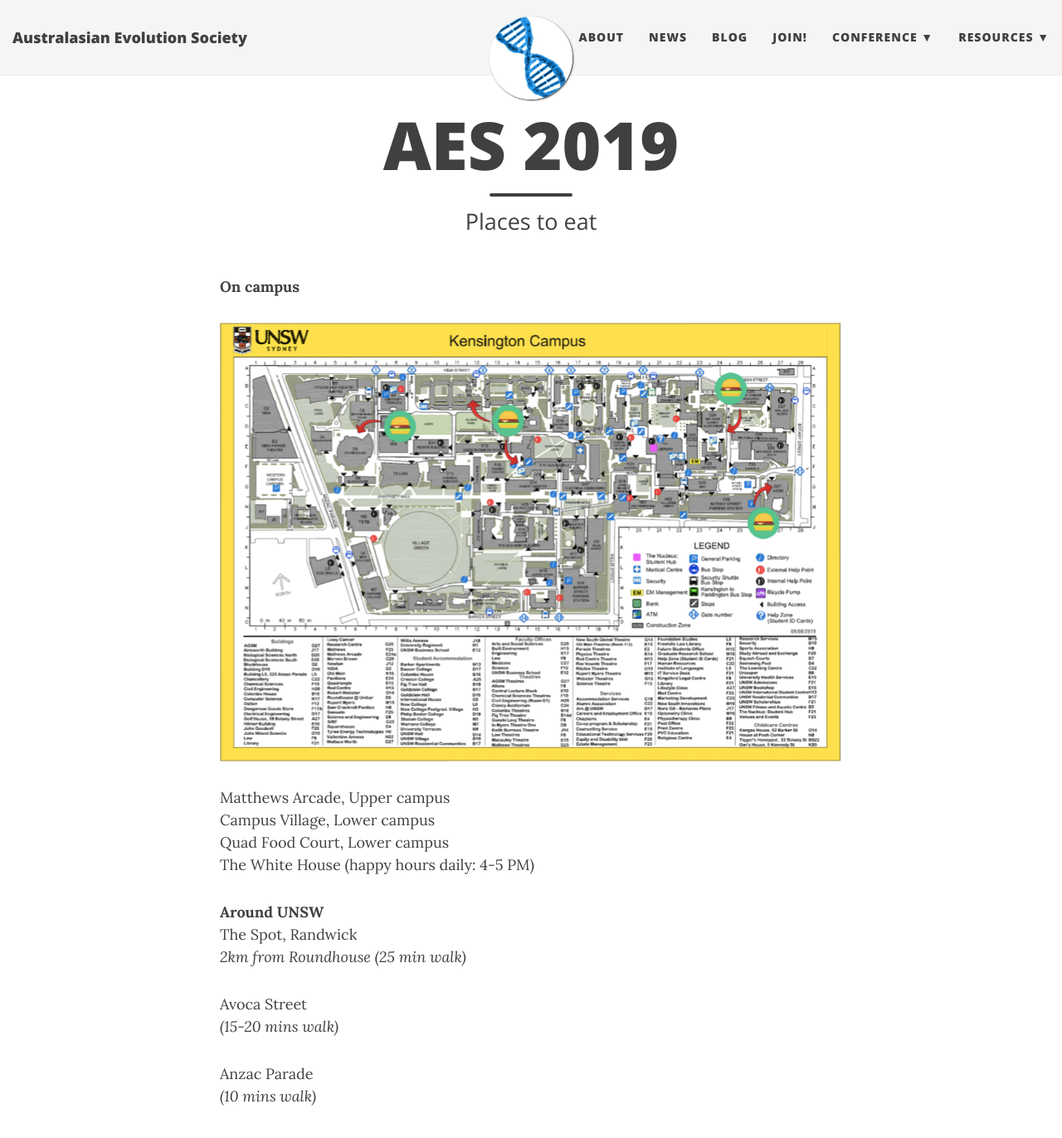
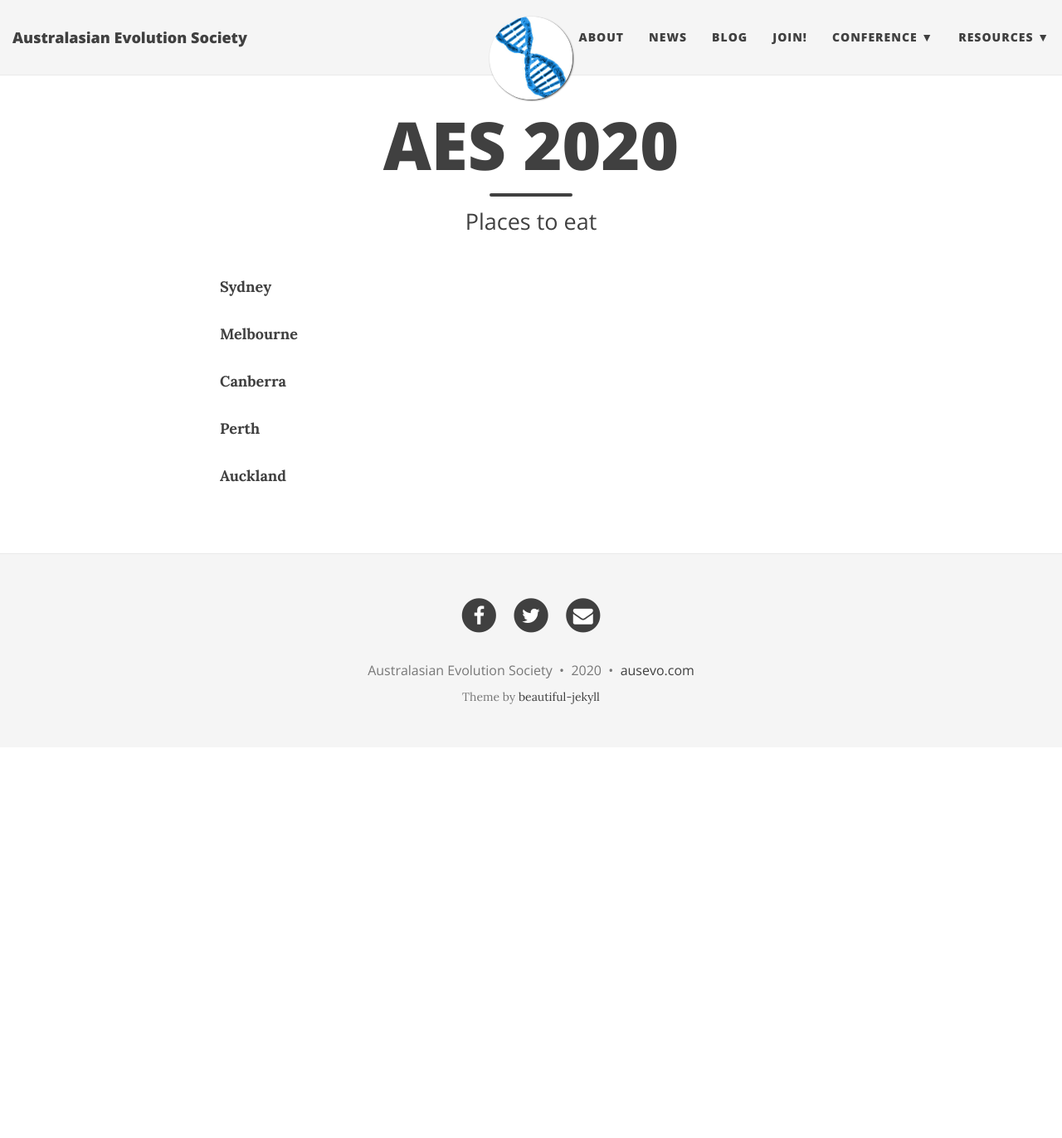
Before and after one commit to ausevo/ausevo.github.io, a Jekyll site: the page built from food.md, in a window 1280 px wide and 1400 px high. Shown: the top 1372 px of the window at 83% size. Built offline with Jekyll 4.4.1, drawn with Linux system fonts in a browser that asks for light colours; nearby versions of some CDN libraries.

Commit message:
Update food.md
update to 2020 for local dinners, need to put location/time of dinners here once confirmed -matt.

```diff
--- a/food.md
+++ b/food.md
@@ -1,26 +1,16 @@
 ---
 layout: page
-title: AES 2019
+title: AES 2020
 subtitle: Places to eat
 css: "/css/index.css"
 ---
 
- **On campus**
+**Sydney**
 
-![Eateries on Campus](/ausevo.github.io/img/big-imgs/campus.png)
+**Melbourne**
 
-Matthews Arcade, Upper campus
-Campus Village, Lower campus
-Quad Food Court, Lower campus
-The White House (happy hours daily: 4-5 PM)
+**Canberra**
 
+**Perth**
 
-**Around UNSW**
-The Spot, Randwick
-*2km from Roundhouse (25 min walk)*
-
-Avoca Street
-*(15-20 mins walk)*
-
-Anzac Parade
-*(10 mins walk)*
+**Auckland**
```
